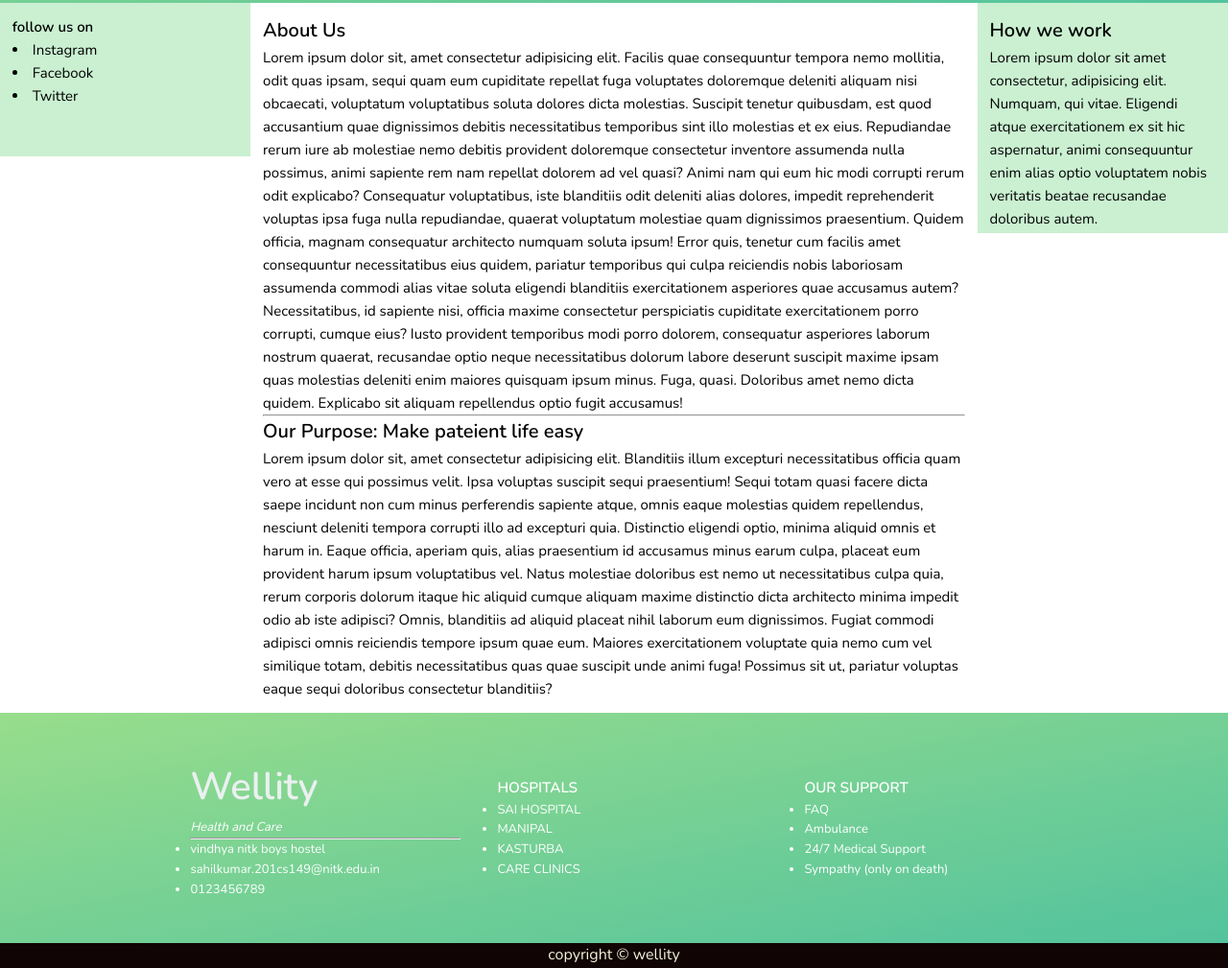
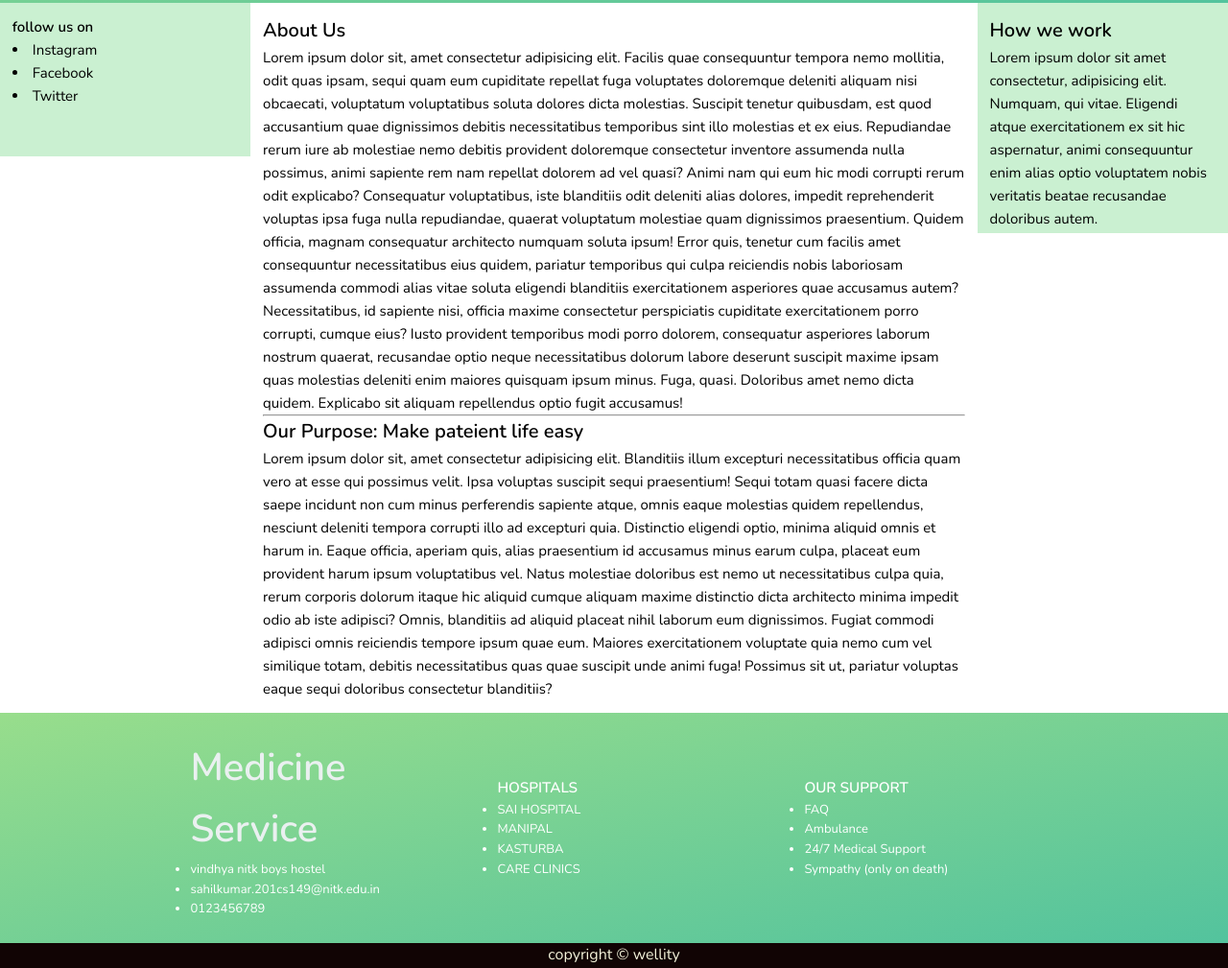
Before and after one commit to shariquenadim/medicineservice, a website: page about.html in a window 1280 px wide. Shown: the part 335-1344 px from the top of the page at 96% size. Drawn offline with nearby package versions, Linux system fonts and the light colour scheme.

Commit message:
footer updated

```diff
--- a/about.html
+++ b/about.html
@@ -57,9 +57,9 @@
 <footer>
     <section class="footer">
         <div class="address">
-        <h1>Wellity</h1>
-        <p><i>Health and Care</i></p>
-        <hr>
+            <h1>Medicine Service</h1>
+
+
             <ul>
                 <li>vindhya nitk boys hostel</li>
                 <li>sahilkumar.201cs149@nitk.edu.in</li>
```
Also changed, not shown: form.html (+3 -3 lines). Lines whose indentation alone changed are shown as unchanged.
